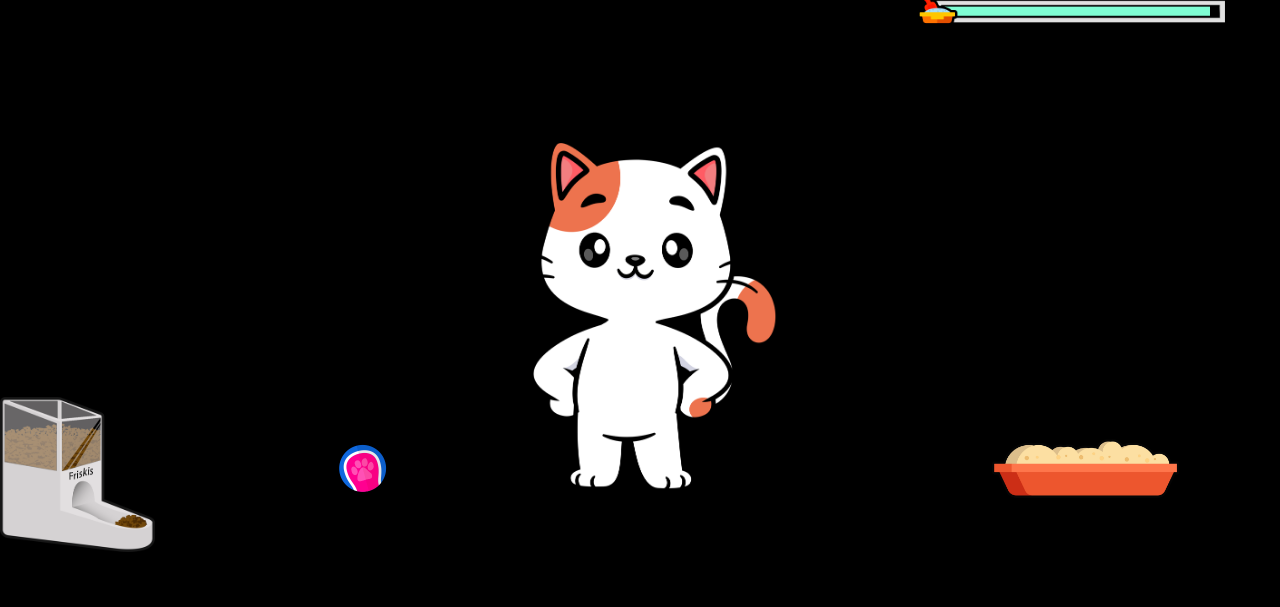
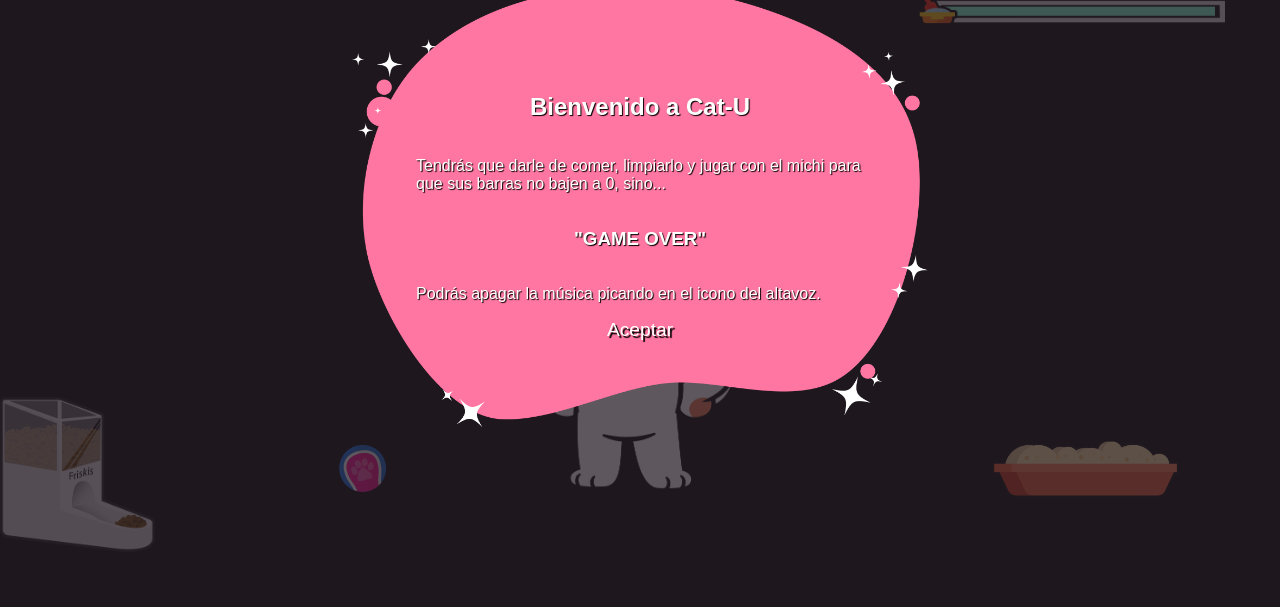
Before and after one commit to Cat-U-2023/cat-u-game, a website built with Vite: page src/index.html in a window 1280 px wide. Shown: the part 193-800 px from the top of the page. Built offline with nearby package versions, Linux system fonts and the light colour scheme; files whose address does not match are found by name.

Commit message:
added alert prompt on start game

```diff
--- a/src/index.css
+++ b/src/index.css
@@ -19,7 +19,6 @@ body {
   user-select: none;
 }
 
-.cat,
 .food,
 .game,
 .clean {
@@ -74,6 +73,7 @@ body {
 .menu img {
   width: 45%;
   margin: 2rem;
+  cursor: pointer;
 }
 
 .status-container {
@@ -172,3 +172,73 @@ body {
   height: 70%;
   margin-bottom: 17%;
 }
+
+.window-notice {
+  width: 100%;
+  display: flex;
+  flex-direction: column;
+  justify-content: center;
+  align-items: center;
+  background: rgb(41 33 40 / 74.8%);
+  left: 0;
+  bottom: 0;
+  right: 0;
+  top: 0;
+  position: fixed;
+  z-index: 999;
+}
+
+.window-notice .content {
+  display: flex;
+  justify-content: center;
+  align-items: center;
+  background: url("/img/Fondo-Windows-Content.png") no-repeat;
+  background-position: center;
+  background-size: 90%;
+  width: 60%;
+  height: 100%;
+  max-width: 50%;
+}
+
+.window-notice .content-text {
+  display: flex;
+  flex-direction: column;
+  justify-content: center;
+  width: 70%;
+  height: 50%;
+  color: white;
+  text-shadow: 1px 1px 1px #000;
+  font-family: "montserrat alternates", sans-serif;
+  font-size: 1.25vw;
+  background-attachment: fixed;
+}
+
+.window-notice .content-buttons {
+  display: flex;
+  justify-content: center;
+  color: white;
+  text-shadow: 1px 1px 1px #000;
+  font-family: "montserrat alternates", sans-serif;
+  cursor: pointer;
+}
+
+.text-center {
+  display: flex;
+  justify-content: center;
+  color: white;
+  text-shadow: 1px 1px 1px #000;
+  font-family: "montserrat alternates", sans-serif;
+}
+
+a {
+  text-decoration: none;
+  color: white;
+  text-shadow: 2px 2px 1px #000;
+  font-size: 1.5vw;
+  transition: 0.5s ease;
+}
+
+a:hover {
+  transform: scale(1.25);
+  text-shadow: 1px 3px 3px #000;
+}
--- a/src/index.html
+++ b/src/index.html
@@ -15,6 +15,20 @@
   <div class="container">
     <div class="fit-size">
       <div class="background">
+        <div class="window-notice" id="window-notice">
+          <div class="content">
+            <div class="content-text">
+              <h2 class="text-center">Bienvenido a Cat-U</h2>
+              <p>Tendrás que darle de comer, limpiarlo y jugar con el michi para que sus barras no bajen a 0, sino...
+              </p>
+              <h3 class="text-center">"GAME OVER"</h3>
+              <p>Podrás apagar la música picando en el icono del altavoz.</p>
+              <div class="content-buttons">
+                <a id="close-button">Aceptar</a>
+              </div>
+            </div>
+          </div>
+        </div>
         <div class="up">
 
           <div class="menu">
--- a/src/index.js
+++ b/src/index.js
@@ -4,6 +4,8 @@ const healthBar = document.getElementById("health");
 const hungerBar = document.getElementById("hunger");
 const funBar = document.getElementById("fun");
 const cleanBar = document.getElementById("clean");
+const alert = document.getElementById("close-button");
+const windowAlert = document.getElementById("window-notice");
 let count = 0;
 
 document.querySelector(".food").addEventListener("click", feedCat);
@@ -22,6 +24,11 @@ function toggleSound() {
     songs.pause();
     musicButton.src = "img/img-bottons/Musica-Off.png";
   }
+}
+
+alert.addEventListener("click", closeAlert);
+function closeAlert() {
+  windowAlert.style.display = "none";
 }
 
 let hunger = 100;
```
Also changed, not shown: public/img/Fondo-Windows-Content.png (added).
